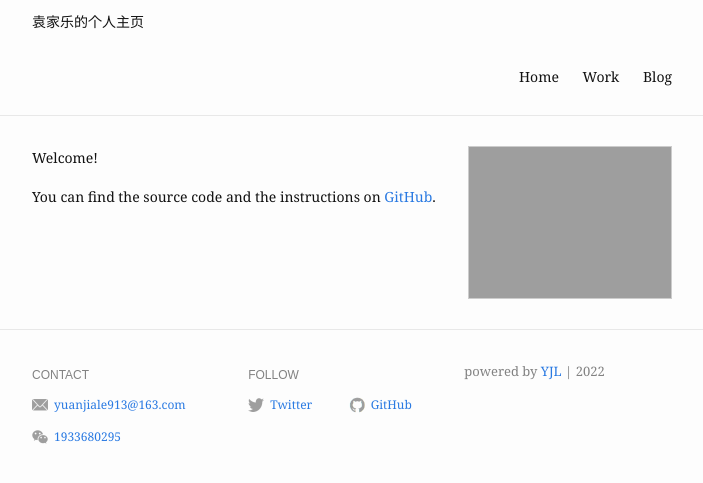
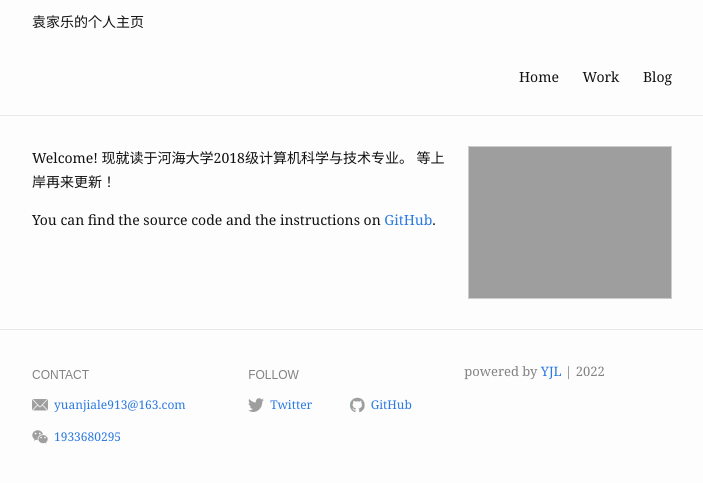
Before and after one commit to yuanjialegithub/yjl, a Jekyll site: the page built from index.md, in a window 1280 px wide. Shown: the top 483 px of the page, without its empty margins (288-991 px from the left). Built offline with Jekyll 4.4.1, drawn with Linux system fonts in a browser that asks for light colours.

Commit message:
Update index.md

```diff
--- a/index.md
+++ b/index.md
@@ -7,6 +7,8 @@ profile_picture:
 
 <p>
   Welcome!
+  现就读于河海大学2018级计算机科学与技术专业。
+  等上岸再来更新！
 </p>
 
 <p>
```
